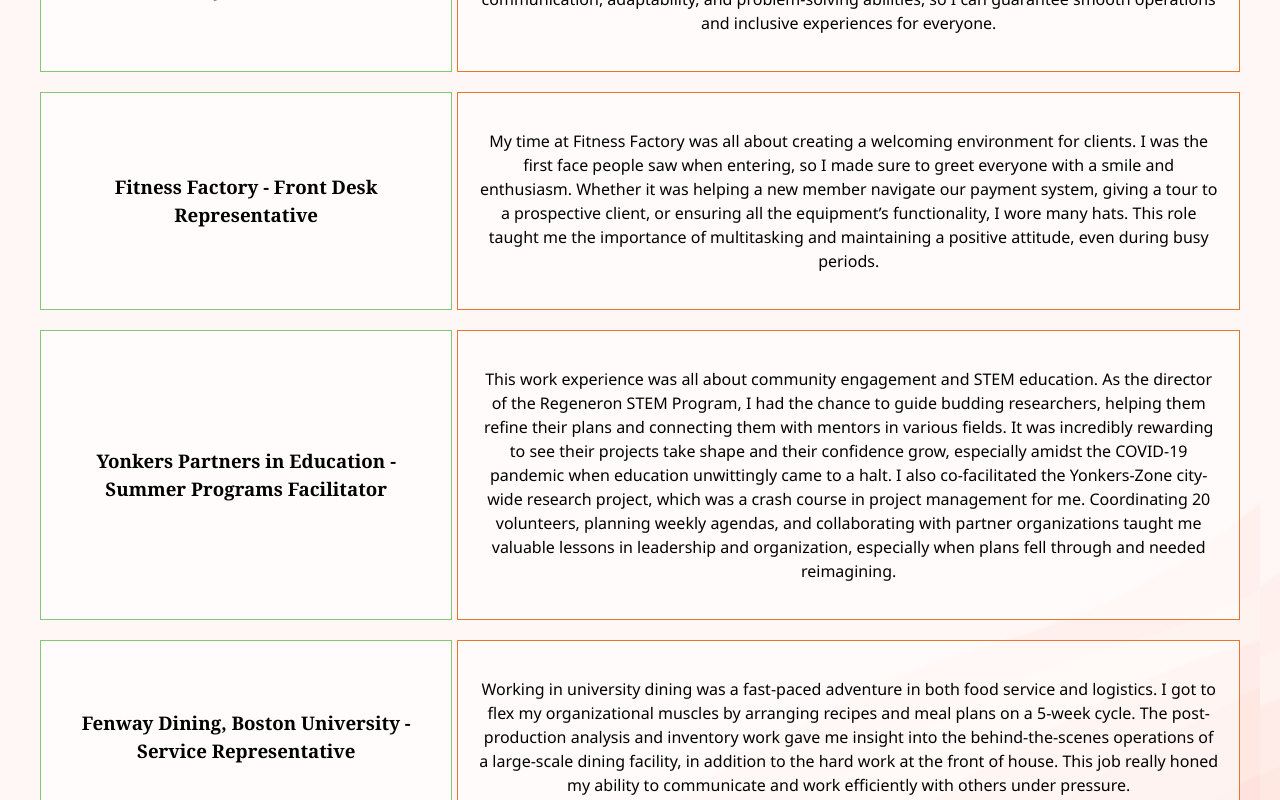
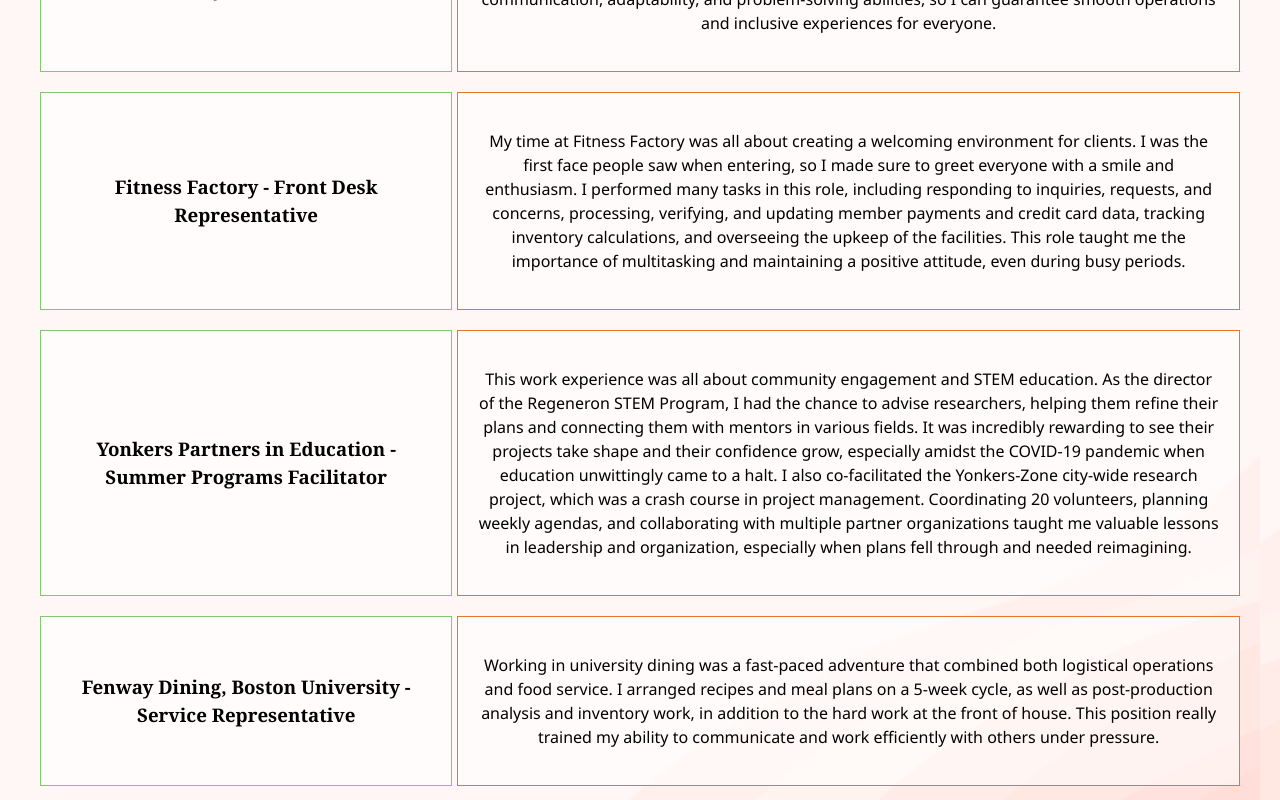
Before and after one commit to ttasnim5/ttasnim5_portfolio, a React (Vite) app: page /#/WorkHistory in a window 1280 px wide. Shown: the part 680-1480 px from the top of the page. Built offline with nearby package versions, Linux system fonts and the light colour scheme.

Commit message:
changed work descriptions a little, added django heroku ocaml

```diff
--- a/src/components/pages/SkillsandTech.jsx
+++ b/src/components/pages/SkillsandTech.jsx
@@ -10,8 +10,8 @@
           <li>
               <h3>Technical Skills</h3>
               <ul className='internal'>
-                  <li>Programming Languages: Java, JavaScript, Python, SQL</li>
-                  <li>Web Development: PERN Stack (PostgreSQL, Express.js, React, Node.js), Postman</li>
+                  <li>Programming Languages: Java, JavaScript, Python, SQL, OCaml</li>
+                  <li>Web Development: Django, PERN Stack (PostgreSQL, Express.js, React, Node.js), Postman, Heroku</li>
                   <li>Mobile Development: React Native, Expo</li>
               </ul>
           </li>
--- a/src/components/pages/WorkHistory.jsx
+++ b/src/components/pages/WorkHistory.jsx
@@ -28,31 +28,30 @@
             title: "Fitness Factory - Front Desk Representative",
             description: `My time at Fitness Factory was all about creating a welcoming environment for clients. I was the
                 first face people saw when entering, so I made sure to greet everyone with a smile and enthusiasm.
-                Whether it was helping a new member navigate our payment system, giving a tour to a prospective client,
-                or ensuring all the equipment’s functionality, I wore many hats. This role taught me the importance of
-                multitasking and maintaining a positive attitude, even during busy periods.
-            `
+                I performed many tasks in this role, including responding to inquiries, requests, and concerns, processing,
+                verifying, and updating member payments and credit card data, tracking inventory calculations, and overseeing
+                the upkeep of the facilities. This role taught me the importance of multitasking and maintaining a positive attitude,
+                even during busy periods.            `
         },
         {
             title: "Yonkers Partners in Education - Summer Programs Facilitator",
             description: `This work experience was all about community engagement and STEM education. As the
-                director of the Regeneron STEM Program, I had the chance to guide budding researchers, helping them
+                director of the Regeneron STEM Program, I had the chance to advise researchers, helping them
                 refine their plans and connecting them with mentors in various fields. It was incredibly rewarding to
                 see their projects take shape and their confidence grow, especially amidst the COVID-19 pandemic when
                 education unwittingly came to a halt.
                 I also co-facilitated the Yonkers-Zone city-wide research project, which was a crash course in project
-                management for me. Coordinating 20 volunteers, planning weekly agendas, and collaborating with partner
+                management. Coordinating 20 volunteers, planning weekly agendas, and collaborating with multiple partner
                 organizations taught me valuable lessons in leadership and organization, especially when plans fell
                 through and needed reimagining.
             `
         },
         {
             title: "Fenway Dining, Boston University - Service Representative",
-            description: `Working in university dining was a fast-paced adventure in both food service and logistics. I got to flex
-                my organizational muscles by arranging recipes and meal plans on a 5-week cycle. The post-production
-                analysis and inventory work gave me insight into the behind-the-scenes operations of a large-scale
-                dining facility, in addition to the hard work at the front of house. This job really honed my ability
-                to communicate and work efficiently with others under pressure.
+            description: `Working in university dining was a fast-paced adventure that combined both logistical operations and
+            food service. I arranged recipes and meal plans on a 5-week cycle, as well as post-production analysis and inventory work,
+            in addition to the hard work at the front of house. This position really trained my ability to communicate and work
+            efficiently with others under pressure.
             `
         },
         {
```
